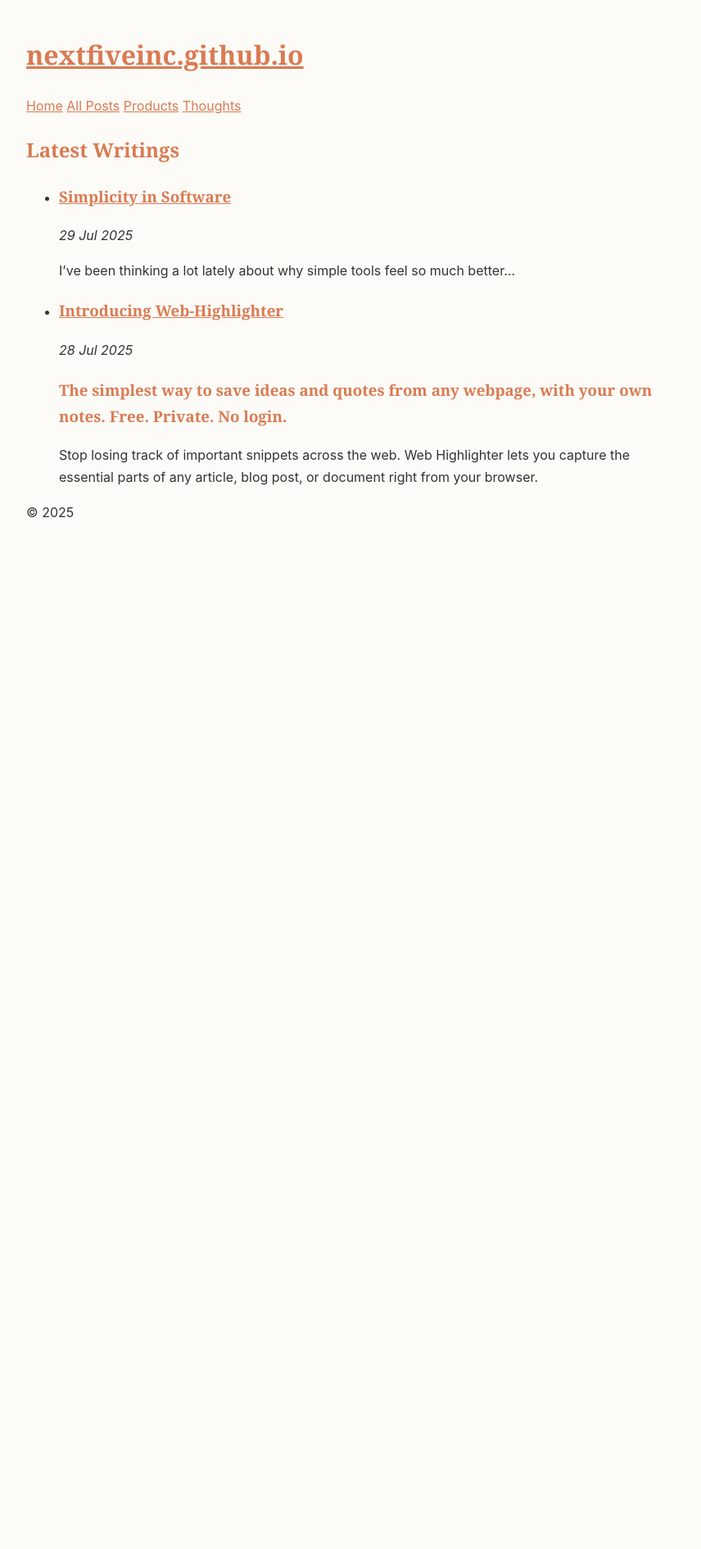
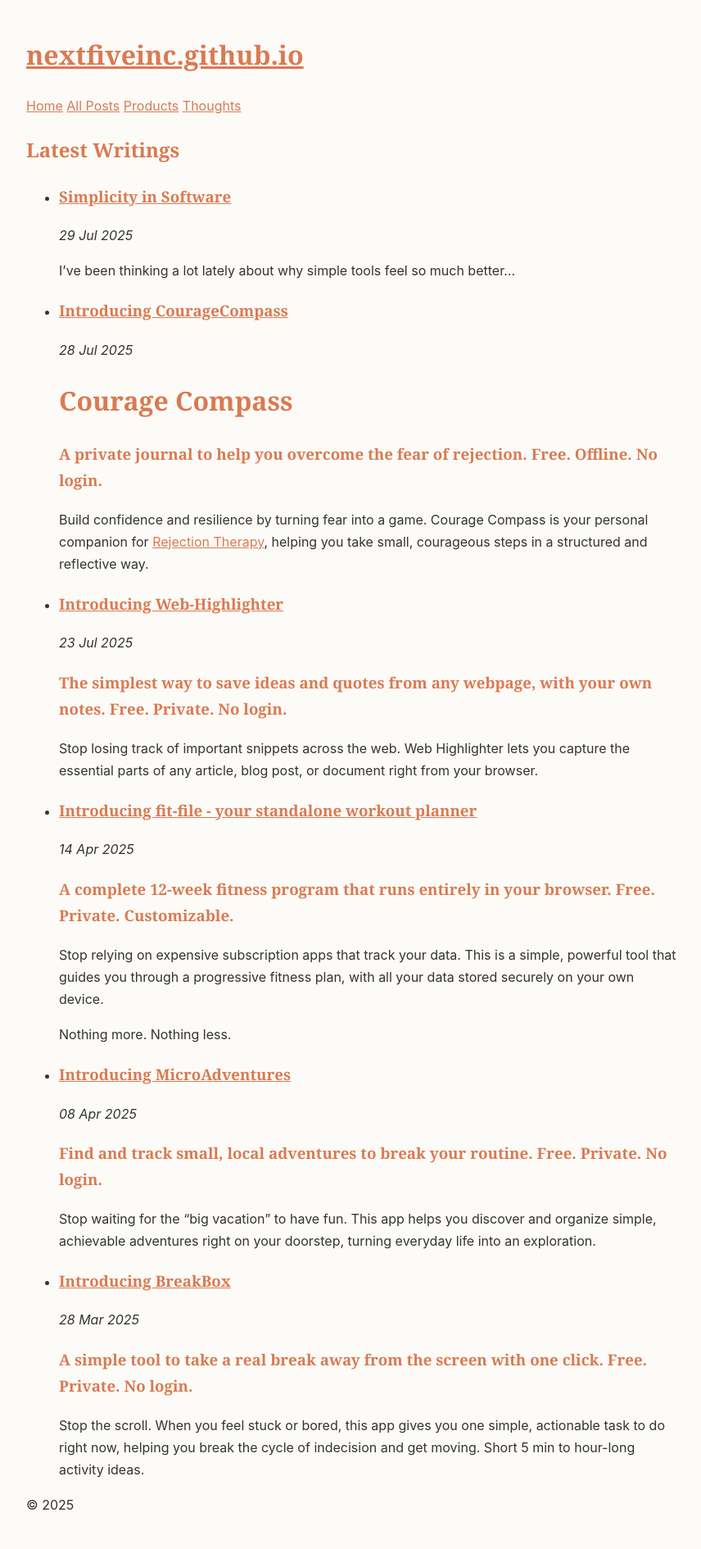
Before and after one commit to nextfiveinc/nextfiveinc.github.io, a Jekyll site: the page built from index.md, in a window 1280 px wide. Shown: the whole page at 82% size, without its empty margins (208-1064 px from the left). Built offline with Jekyll 4.4.1, drawn with Linux system fonts in a browser that asks for light colours; before the commit the page ends 900 px from its top, so only the background shows below that.

Commit message:
New prod posts added

```diff
--- /dev/null
+++ b/Gemfile
@@ -0,0 +1,5 @@
+source "https://rubygems.org"
+
+# This gem will install all the same dependencies that GitHub Pages uses
+# to ensure your local site matches the live site.
+gem "github-pages", group: :jekyll_plugins
--- /dev/null
+++ b/_posts/2025-03-28-breakbox.md
@@ -0,0 +1,48 @@
+---
+layout: default
+title: "Introducing BreakBox"
+date: 2025-03-28
+permalink: /breakbox/
+category: product
+---
+
+### A simple tool to take a real break away from the screen with one click. Free. Private. No login.
+
+Stop the scroll. When you feel stuck or bored, this app gives you one simple, actionable task to do right now, helping you break the cycle of indecision and get moving. Short 5 min to hour-long activity ideas.
+
+<!--more-->
+
+<br/>
+
+| Get the App                                                                                                      |
+| :--------------------------------------------------------------------------------------------------------------------- |
+| [**Download the App (breakbox.html)**](https://raw.githubusercontent.com/nextfiveinc/breakbox/refs/heads/main/breakbox.html) _(Right-click > Save link As...)_                    |
+
+
+<br/>
+
+<center><img src="https://raw.githubusercontent.com/nextfiveinc/breakbox/main/screenshots/Screenshot%20from%202025-08-12%2018-18-10.png" alt="Screenshot of the app with a suggestion" width="400"></center>
+
+## Why You'll Love the BreakBox
+
+*   **Action Over Indecision**
+    The app's most important feature is the one-hour cooldown timer. It's designed to make you act on the suggestion you get, rather than endlessly searching for the "perfect" one.
+
+*   **Make It Your Own**
+    Use the input box to add your own quick tasks to the rotation. Over time, the app becomes a personalized generator of your favorite breaks and activities.
+
+*   **A Tool, Not a Distraction**
+    This app does one thing and does it well. There are no feeds, no notifications, and no complex features. It's a minimalist tool designed to get you away from your screen, not keep you on it.
+
+*   **Completely Private and Free**
+    The BreakBox works entirely within your browser. Your custom tasks and timer state are stored locally and are never sent to a server.
+
+## How It Works
+
+1.  **Click** for a surprise task when you feel stuck.
+2.  **Do the Task!** The suggestions are simple and actionable.
+3.  **The Timer** starts, encouraging you to enjoy your break before coming back for another prompt.
+
+---
+
+*For more details, pictures and the code, check out the [**BreakBox repository on GitHub**](https://github.com/nextfiveinc/breakbox).*
--- /dev/null
+++ b/_posts/2025-04-08-microadventures.md
@@ -0,0 +1,50 @@
+---
+layout: default
+title: "Introducing MicroAdventures"
+date: 2025-04-08
+permalink: /microadventures/
+category: product
+---
+
+### Find and track small, local adventures to break your routine. Free. Private. No login.
+
+Stop waiting for the "big vacation" to have fun. This app helps you discover and organize simple, achievable adventures right on your doorstep, turning everyday life into an exploration.
+
+<!--more-->
+
+<br/>
+
+| Get the App                                                                                                      |
+| :--------------------------------------------------------------------------------------------------------------------- |
+| [**Download the App (microadventure.html)**](https://raw.githubusercontent.com/nextfiveinc/micro-adventures/refs/heads/main/microadventure.html)  _(Right-click > Save link As...)_                   |
+
+
+<br/>
+
+<center><img src="https://raw.githubusercontent.com/nextfiveinc/micro-adventures/refs/heads/main/screenshots/Screenshot%20from%202025-08-12%2017-35-42.png" alt="Screenshot of the suggestion engine" width="400"></center>
+
+## Why You'll Love the Micro-Adventure Tracker
+
+*   **Endless Inspiration**
+    Feeling uninspired? The suggestion engine provides a random adventure idea with one click. You can also browse the entire library and filter by themes like "Nature" or "Urban Exploration."
+
+*   **Connect Fun to Your Goals**
+    This app's magic is connecting adventures to your real-life goals (like Health, Writing, or Networking). The progress view shows how your fun outings are helping you move forward.
+
+*   **Build Your Adventure Log**
+    Keep track of everything you want to do and everything you've accomplished. Seeing your "Completed" list grow is a fantastic way to appreciate the richness of your experiences.
+
+<center><img src="https://raw.githubusercontent.com/nextfiveinc/micro-adventures/refs/heads/main/screenshots/Screenshot%20from%202025-08-12%2017-35-57.png" alt="Screenshot of the progress view" width="300"></center>
+
+*   **Completely Private and Free**
+    The tracker works entirely within your browser. There are no accounts, no sign-ups, and your lists of planned and completed adventures are never sent to a server.
+
+## How It Works
+
+1.  **Get a Suggestion** or browse the list for an idea.
+2.  **Plan or Complete** it to add it to your personal lists.
+3.  **Watch Your Progress** grow as you check off more adventures!
+
+---
+
+*For more details, pictures and the code, check out the [**Microadventures repository on GitHub**](https://github.com/nextfiveinc/micro-adventures).*
--- /dev/null
+++ b/_posts/2025-04-14-fit-file.md
@@ -0,0 +1,55 @@
+---
+layout: default
+title: "Introducing fit-file - your standalone workout planner"
+date: 2025-04-14
+permalink: /fit-file/
+category: product
+---
+
+### A complete 12-week fitness program that runs entirely in your browser. Free. Private. Customizable.
+
+Stop relying on expensive subscription apps that track your data. This is a simple, powerful tool that guides you through a progressive fitness plan, with all your data stored securely on your own device.
+
+Nothing more. Nothing less.
+
+<!--more-->
+
+<br/>
+
+| Get the App                                                                                                      |
+| :--------------------------------------------------------------------------------------------------------------------- |
+| [**Download the App (workout-app.html)**](https://raw.githubusercontent.com/nextfiveinc/fit-file/refs/heads/main/workout_app.html)   _(Right-click > Save link As...)_                  |
+
+
+<br/>
+
+<center><img src="https://raw.githubusercontent.com/nextfiveinc/fit-file/refs/heads/main/screenshots/Screenshot%20from%202025-08-12%2016-20-39.png" alt="Screenshot of the main dashboard" width="400"></center>
+
+## Why You'll love the Workout Planner
+
+*   **Ready to go!**
+    Download and get started. Also, full 12-week program ready for you to import for free, with links to selected youtube videos for checking your form.
+
+*   **A Guided, Progressive Plan**
+    Follow a structured 12-week program designed to build strength and endurance. The app guides you day by day, so you always know what to do next.
+
+*   **Interactive Workout Mode**
+    Start a session and let the app guide you. It includes timers for timed exercises and rest periods, set counters, and audio cues to keep you focused.
+
+*   **Own Your Plan**
+    The default program is just the beginning. Use the built-in editor to modify any exercise, or import and export your entire workout configuration as a JSON file. Perfect for tailoring the plan to your specific goals or sharing it with friends.
+
+<center><img src="https://raw.githubusercontent.com/nextfiveinc/fit-file/refs/heads/main/screenshots/Screenshot%20from%202025-08-12%2016-22-34.png" alt="Screenshot of the interactive workout session" width="300"></center>
+
+*   **Completely Private and Free**
+    The Workout Planner works entirely within your browser. There are no accounts, no sign-ups, and your data is never sent to a third-party server. It's your fitness, your data.
+
+## How It Works
+
+1.  **Download** the single `workout-app.html` file.
+2.  **Open** it in any modern web browser.
+3.  **Start** your workout for the day!
+
+---
+
+*For more details, pictures and the code, check out the [**FitFile repository on GitHub**](https://github.com/nextfiveinc/fit-file).*
--- a/_posts/2025-07-28-web-highlighter.md
+++ b/_posts/2025-07-23-web-highlighter.md
@@ -1,7 +1,7 @@
 ---
 layout: default
 title: "Introducing Web-Highlighter"
-date: 2025-07-28
+date: 2025-07-23
 permalink: /web-highlighter/
 category: product
 ---
@@ -51,4 +51,4 @@ Stop losing track of important snippets across the web. Web Highlighter lets you
 
 ---
 
-*Interested in the code? Check out the [**open-source repository on GitHub**](https://github.com/nextfiveinc/web_highlighter).*
+*For more details, pictures and the code, check out the [**Web-Highlighter repository on GitHub**](https://github.com/nextfiveinc/web_highlighter).*
--- /dev/null
+++ b/_posts/2025-07-28-couragecompass.md
@@ -0,0 +1,52 @@
+---
+layout: default
+title: "Introducing CourageCompass"
+date: 2025-07-28
+permalink: /courage_compass/
+category: product
+---
+
+# Courage Compass
+
+### A private journal to help you overcome the fear of rejection. Free. Offline. No login.
+
+Build confidence and resilience by turning fear into a game. Courage Compass is your personal companion for [Rejection Therapy](https://www.ted.com/talks/jia_jiang_what_i_learned_from_100_days_of_rejection), helping you take small, courageous steps in a structured and reflective way.
+
+<!--more-->
+
+<br/>
+
+| Get the App                                                                                                      |
+| :--------------------------------------------------------------------------------------------------------------------- |
+| [**Download the App (courage-compass.html)**](https://raw.githubusercontent.com/nextfiveinc/courage_compass/refs/heads/main/courage_compass.html) _(Right-click > Save link As...)_                    |
+
+
+<br/>
+
+<center><img src="https://raw.githubusercontent.com/nextfiveinc/courage_compass/refs/heads/main/screenshots/Screenshot%20from%202025-08-12%2017-14-25.png" alt="Screenshot of the main dashboard" width="400"></center>
+
+## Why You'll Love Courage Compass
+
+*   **Turn Fear into a Game**
+    Get challenge prompts based on difficulty and category. The app tracks your attempts, rejections, and acceptances, and rewards your courage with milestone badges.
+
+*   **Reflect and Grow**
+    After each attempt, the app provides guided questions to help you reflect on the experience. This turns a simple "ask" into a powerful learning opportunity.
+
+*   **Visualize Your Progress**
+    An elegant dashboard with charts and a word cloud shows you how far you've come. Seeing your progress visually is a huge motivator to keep going.
+
+<center><img src="https://raw.githubusercontent.com/nextfiveinc/courage_compass/refs/heads/main/screenshots/Screenshot%20from%202025-08-12%2017-15-17.png" alt="Screenshot of the progress dashboard" width="250"></center>
+
+*   **Completely Private and Safe**
+    The nature of this exercise is personal. Courage Compass works entirely within your browser. Your logs and reflections are for your eyes only and are never sent to a server.
+
+## How It Works
+
+1.  **Get a Prompt** from the challenge generator.
+2.  **Take Action** in the real world.
+3.  **Log Your Experience** and reflections in your private journal.
+
+---
+
+*For more details, pictures and the code, check out the [**CourageCompass repository on GitHub**](https://github.com/nextfiveinc/courage_compass).*
```
Also changed, not shown: Gemfile.lock (added), 1 other file.
